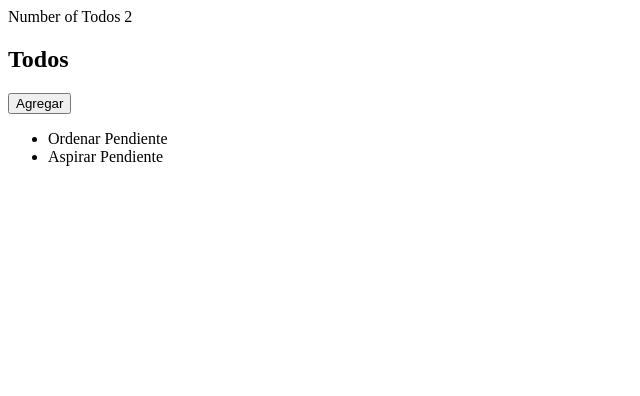
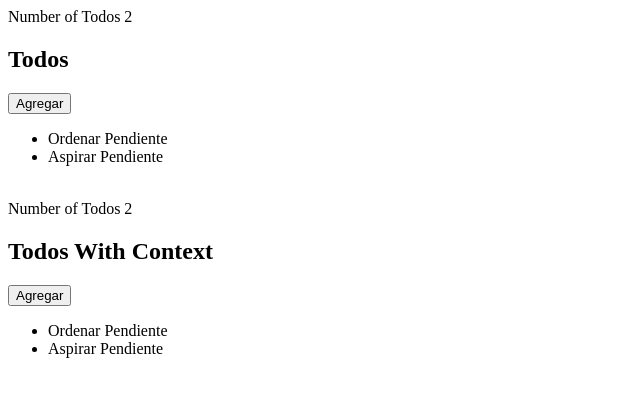
Before and after one commit to JorgeAlfaroAguirre/UltimateReact, a React (Vite) app in the folder 09-Gestión de estado global/todo/: page / in a window 1280 px wide. Shown: the top 396 px of the page, without its empty margins (0-640 px from the left). Built offline with nearby package versions, Linux system fonts and the light colour scheme.

Commit message:
Gestion global

```diff
--- a/09-Gestión de estado global/todo/src/App.tsx
+++ b/09-Gestión de estado global/todo/src/App.tsx
@@ -2,6 +2,8 @@ import { useState } from "react";
 import { Todo } from "./types";
 import Dashboard from "./components/Dashboard";
 import MainContent from "./components/MainContent";
+import DashboardWithContext from "./components/DashboardWithContext";
+import MainContentWithContext from "./components/MainContentWithContext";
 
 function App() {
   const [todos, setTodo] = useState<Todo[]>([
@@ -12,12 +14,25 @@ function App() {
   const addTodo = (todo: Todo) => {
     setTodo([todo, ...todos]);
   };
+  const [todosWithContext, setTodoWithContext] = useState<Todo[]>([
+    { id: 1, name: "Ordenar", completed: false },
+    { id: 2, name: "Aspirar", completed: false },
+  ]);
+
+  const addTodoWithContext = (todo: Todo) => {
+    setTodoWithContext([todo, ...todosWithContext]);
+  };
 
   return (
     <>
       <Dashboard amount={todos.length} />
+      <MainContent todos={todos} addTodo={addTodo} />
       <br />
-      <MainContent todos={todos} addTodo={addTodo} />
+      <DashboardWithContext amount={todosWithContext.length} />
+      <MainContentWithContext
+        todos={todosWithContext}
+        addTodo={addTodoWithContext}
+      />
     </>
   );
 }
--- /dev/null
+++ b/09-Gestión de estado global/todo/src/components/DashboardWithContext.tsx
@@ -0,0 +1,7 @@
+type Props = { amount: number };
+
+const DashboardWithContext = ({ amount }: Props) => {
+  return <>Number of Todos {amount}</>;
+};
+
+export default DashboardWithContext;
--- /dev/null
+++ b/09-Gestión de estado global/todo/src/components/MainContentWithContext.tsx
@@ -0,0 +1,18 @@
+import { Todo } from "../types";
+import TodoList from "./TodoList";
+
+type Props = {
+  todos: Todo[];
+  addTodo: (todo: Todo) => void;
+};
+
+const MainContentWithContext = ({ todos, addTodo }: Props) => {
+  return (
+    <>
+      <h2>Todos With Context</h2>
+      <TodoList todos={todos} addTodo={addTodo} />
+    </>
+  );
+};
+
+export default MainContentWithContext;
--- a/09-Gestión de estado global/todo/src/components/TodoList.tsx
+++ b/09-Gestión de estado global/todo/src/components/TodoList.tsx
@@ -20,7 +20,7 @@ const TodoList = ({ todos, addTodo }: Props) => {
       </button>
       <ul>
         {todos.map((t) => (
-          <li>
+          <li key={t.id}>
             {t.name} {t.completed ? "Terminada" : "Pendiente"}
           </li>
         ))}
```
Also changed, not shown: 09-Gestión de estado global/todo/src/contexts/TodosContext.ts (added, +9 -0 lines).
